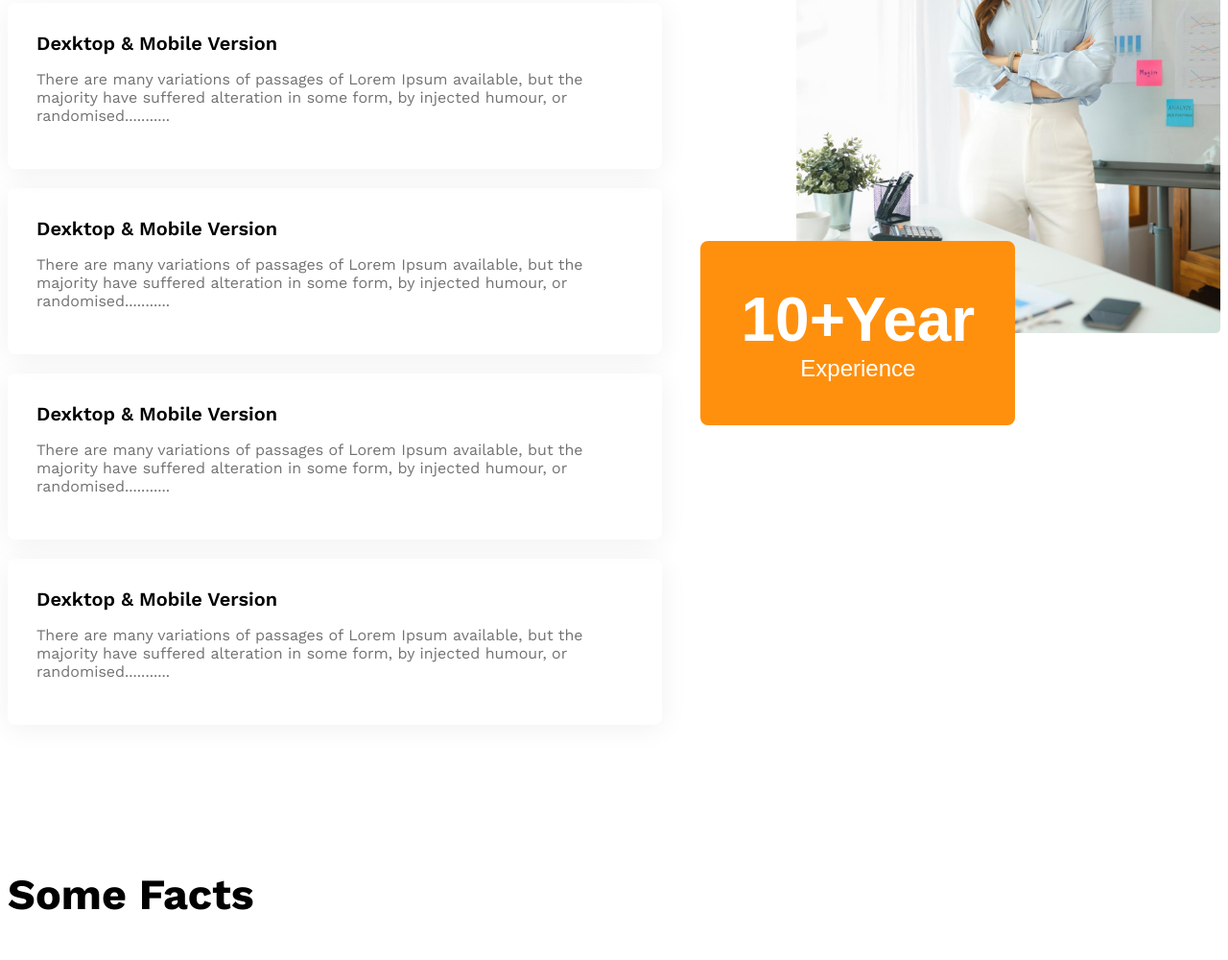
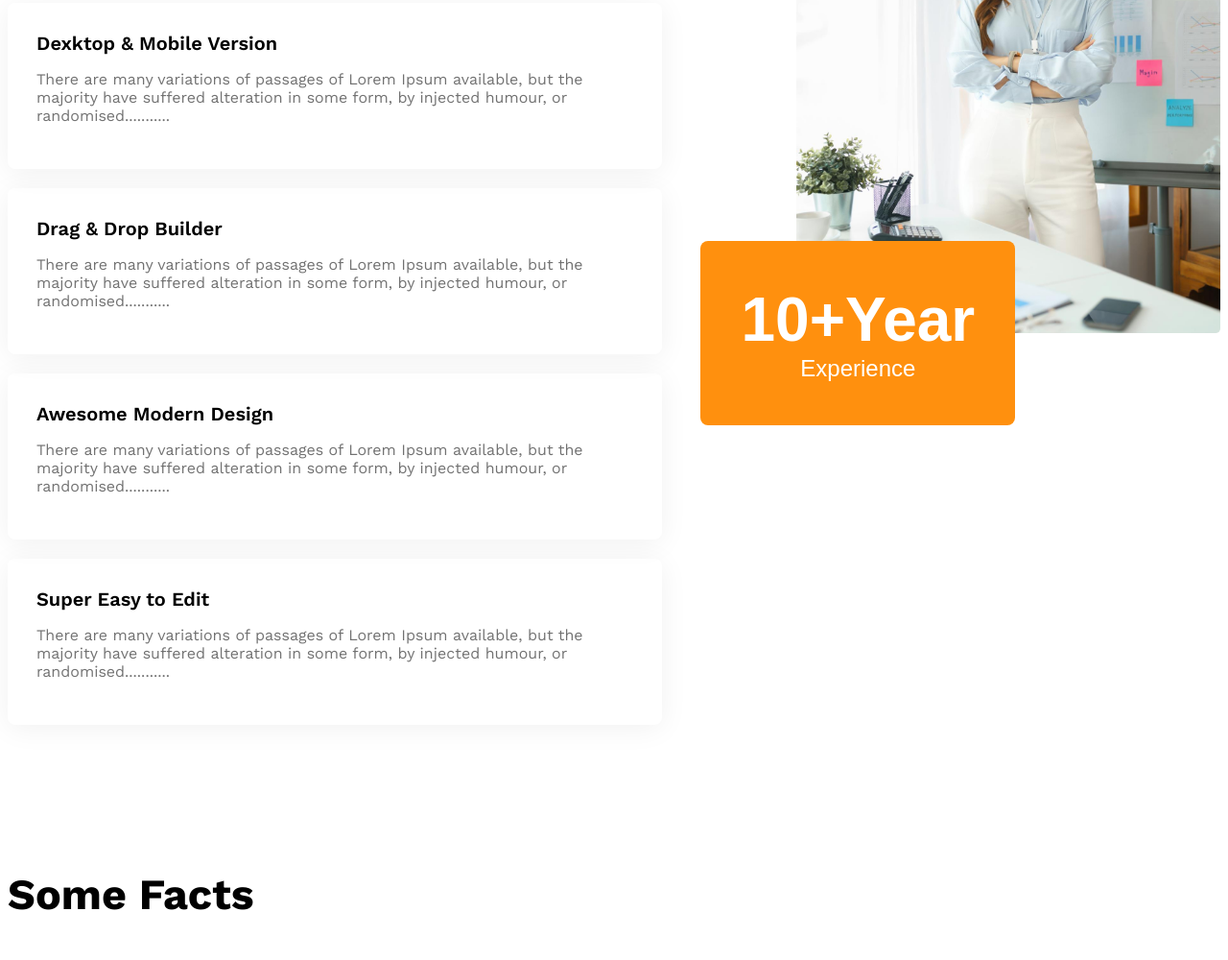
Before and after one commit to shuvo903/my-g3-architects, a plain HTML site: page index.html in a window 1280 px wide. Shown: the part 2370-3370 px from the top of the page at 96% size. Drawn offline with nearby package versions, Linux system fonts and the light colour scheme.

Commit message:
added some text in my file

```diff
--- a/index.html
+++ b/index.html
@@ -67,15 +67,15 @@
                     <p class="text-light-gray">There are many variations of passages of Lorem Ipsum available, but the majority have suffered alteration in some form, by injected humour, or randomised...........</p>
                  </div>
                  <div class="features-card">
-                    <h4 class="features-title">Dexktop & Mobile Version</h4>
+                    <h4 class="features-title">Drag & Drop Builder</h4>
                     <p class="text-light-gray">There are many variations of passages of Lorem Ipsum available, but the majority have suffered alteration in some form, by injected humour, or randomised...........</p>
                  </div>
                  <div class="features-card">
-                    <h4 class="features-title">Dexktop & Mobile Version</h4>
+                    <h4 class="features-title">Awesome Modern Design</h4>
                     <p class="text-light-gray">There are many variations of passages of Lorem Ipsum available, but the majority have suffered alteration in some form, by injected humour, or randomised...........</p>
                  </div>
                  <div class="features-card">
-                    <h4 class="features-title">Dexktop & Mobile Version</h4>
+                    <h4 class="features-title">Super Easy to Edit</h4>
                     <p class="text-light-gray">There are many variations of passages of Lorem Ipsum available, but the majority have suffered alteration in some form, by injected humour, or randomised...........</p>
                  </div>
             </div>
```
